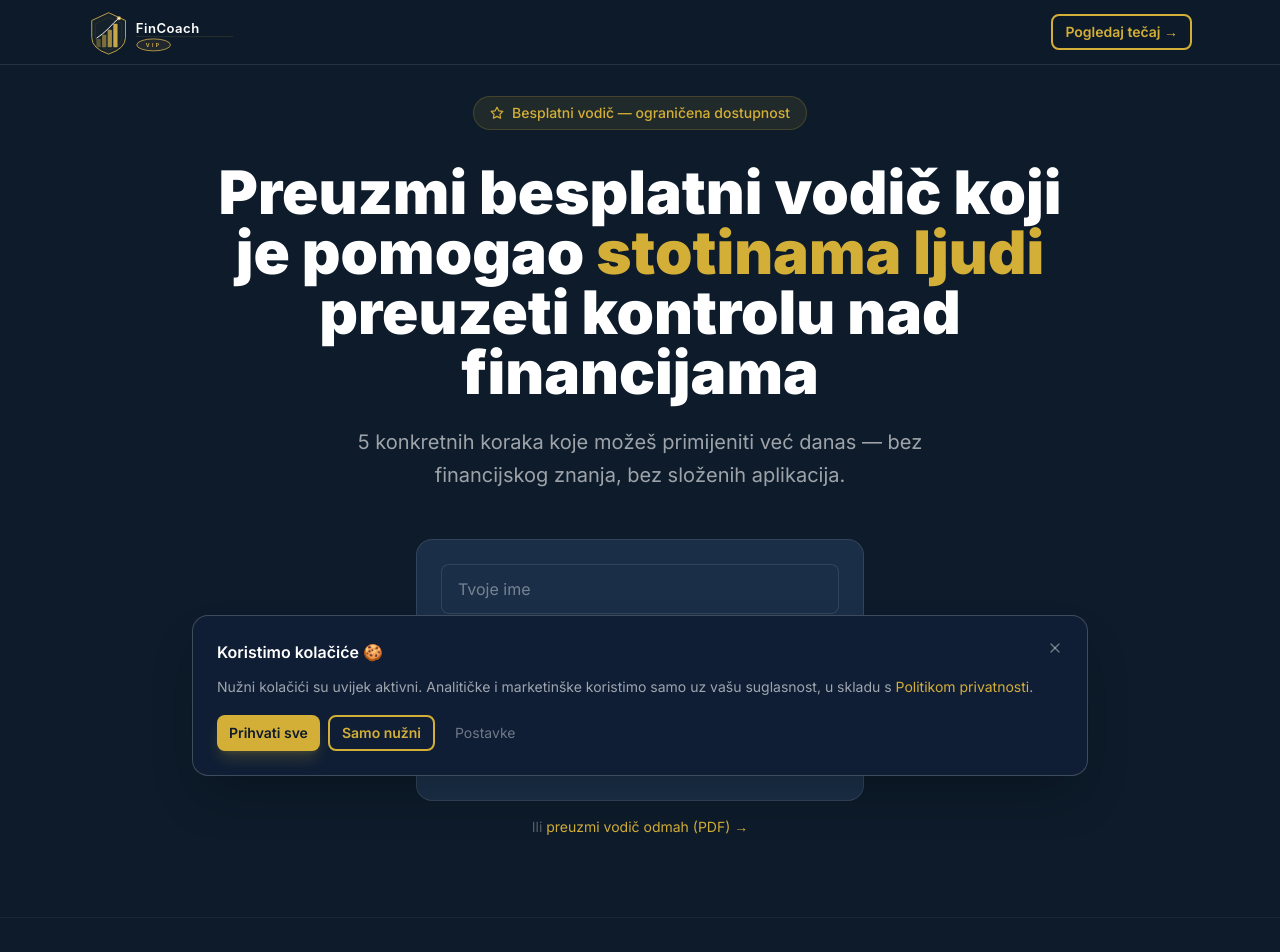
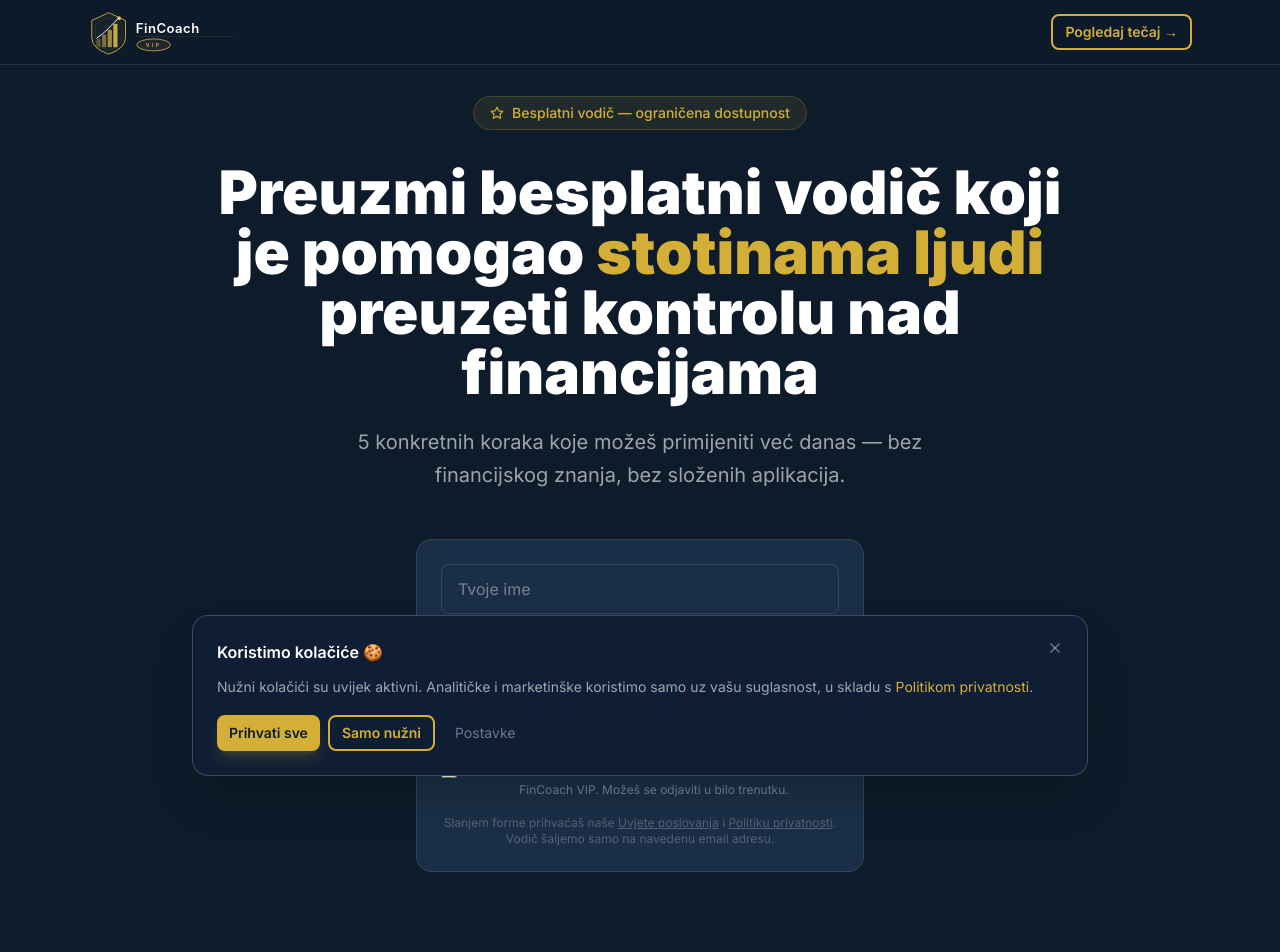
Before and after one commit to financijskiexpert/fincoach-vip, a Next.js app: page / in a window 1280 px wide. Shown: the top 952 px of the page. Built offline with nearby package versions, Linux system fonts and the light colour scheme; no server answers.

Commit message:
GDPR-compliant lead form: marketing consent checkbox, PDF via Brevo email

```diff
--- a/src/app/api/leads/route.ts
+++ b/src/app/api/leads/route.ts
@@ -3,12 +3,12 @@ import { createServiceClient } from '@/lib/supabase/server'
 import { addContact, sendLeadPdfEmail } from '@/lib/brevo'
 import { addDays } from 'date-fns'
 
-const PDF_URL = `${process.env.NEXT_PUBLIC_SITE_URL}/pdf/5-koraka-do-financijske-slobode.pdf`
+const PDF_URL = `${process.env.NEXT_PUBLIC_SITE_URL}/downloads/vodic-financijska-stabilnost.pdf`
 
 export async function POST(request: NextRequest) {
   try {
     const body = await request.json()
-    const { email, full_name, source = 'landing' } = body
+    const { email, full_name, source = 'landing', marketing_consent = false } = body
 
     if (!email) {
       return NextResponse.json({ error: 'Email je obavezan.' }, { status: 400 })
@@ -33,6 +33,8 @@ export async function POST(request: NextRequest) {
           full_name: full_name ?? '',
           source,
           countdown_expires_at: countdownExpiresAt,
+          marketing_consent: marketing_consent,
+          marketing_consent_at: marketing_consent ? new Date().toISOString() : null,
         },
         {
           onConflict: 'email',
@@ -51,6 +53,8 @@ export async function POST(request: NextRequest) {
     const firstName = full_name?.split(' ')[0] ?? ''
     const lastName = full_name?.split(' ').slice(1).join(' ') ?? ''
 
+    // Vedno dodaj v Brevo kontakte (za transakcijske emaile)
+    // V marketing listo (ID 2) samo z eksplicitnim soglasjem — GDPR čl. 6/1/a
     const brevoResult = await addContact({
       email: email.toLowerCase().trim(),
       firstName,
@@ -58,8 +62,9 @@ export async function POST(request: NextRequest) {
       attributes: {
         SOURCE: source,
         COUNTDOWN_EXPIRES: countdownExpiresAt,
+        MARKETING_CONSENT: marketing_consent ? 'true' : 'false',
       },
-      listIds: [2], // Leads list — adjust ID per your Brevo setup
+      listIds: marketing_consent ? [2] : [], // Lista 2 = marketing sekvenca — samo s soglasjem
     })
 
     // Update Brevo contact ID in Supabase if we got one
--- a/src/app/page.tsx
+++ b/src/app/page.tsx
@@ -12,6 +12,7 @@ import { Badge } from '@/components/ui/badge'
 export default function LandingPage() {
   const [name, setName] = useState('')
   const [email, setEmail] = useState('')
+  const [marketingConsent, setMarketingConsent] = useState(false)
   const [loading, setLoading] = useState(false)
   const [submitted, setSubmitted] = useState(false)
 
@@ -26,7 +27,7 @@ export default function LandingPage() {
       const res = await fetch('/api/leads', {
         method: 'POST',
         headers: { 'Content-Type': 'application/json' },
-        body: JSON.stringify({ email, full_name: name, source: 'landing' }),
+        body: JSON.stringify({ email, full_name: name, source: 'landing', marketing_consent: marketingConsent }),
       })
       if (!res.ok) throw new Error()
       setSubmitted(true)
@@ -102,22 +103,30 @@ export default function LandingPage() {
                 <Button type="submit" size="lg" loading={loading} className="w-full text-base">
                   Pošalji mi vodič besplatno →
                 </Button>
-                <p className="text-xs text-white/30 text-center">
-                  Bez spama. Možeš se odjaviti u bilo trenutku.
+
+                {/* GDPR marketing consent — privzeto neoznačeno */}
+                <label className="flex items-start gap-3 cursor-pointer group">
+                  <input
+                    type="checkbox"
+                    checked={marketingConsent}
+                    onChange={e => setMarketingConsent(e.target.checked)}
+                    className="mt-0.5 w-4 h-4 shrink-0 accent-[#D4AF37] cursor-pointer"
+                  />
+                  <span className="text-xs text-white/40 group-hover:text-white/60 transition-colors leading-relaxed">
+                    Slažem se s primanjem edukativnih savjeta i posebnih ponuda od FinCoach VIP. Možeš se odjaviti u bilo trenutku.
+                  </span>
+                </label>
+
+                <p className="text-xs text-white/25 text-center">
+                  Slanjem forme prihvaćaš naše{' '}
+                  <Link href="/uvjetiposlovanja" className="underline hover:text-white/50">Uvjete poslovanja</Link>
+                  {' '}i{' '}
+                  <Link href="/politikaprivatnosti" className="underline hover:text-white/50">Politiku privatnosti</Link>.
+                  {' '}Vodič šaljemo samo na navedenu email adresu.
                 </p>
               </div>
             </form>
           )}
-          <p className="mt-4 text-white/30 text-sm">
-            Ili{' '}
-            <a
-              href="/downloads/vodic-financijska-stabilnost.pdf"
-              download
-              className="text-gold hover:underline"
-            >
-              preuzmi vodič odmah (PDF) →
-            </a>
-          </p>
         </div>
       </section>
 
@@ -329,6 +338,25 @@ export default function LandingPage() {
                 <Button type="submit" size="lg" loading={loading} className="w-full">
                   Pošalji mi vodič besplatno →
                 </Button>
+
+                <label className="flex items-start gap-3 cursor-pointer group">
+                  <input
+                    type="checkbox"
+                    checked={marketingConsent}
+                    onChange={e => setMarketingConsent(e.target.checked)}
+                    className="mt-0.5 w-4 h-4 shrink-0 accent-[#D4AF37] cursor-pointer"
+                  />
+                  <span className="text-xs text-white/40 group-hover:text-white/60 transition-colors leading-relaxed">
+                    Slažem se s primanjem edukativnih savjeta i posebnih ponuda od FinCoach VIP. Možeš se odjaviti u bilo trenutku.
+                  </span>
+                </label>
+
+                <p className="text-xs text-white/25 text-center">
+                  Slanjem forme prihvaćaš naše{' '}
+                  <Link href="/uvjetiposlovanja" className="underline hover:text-white/50">Uvjete poslovanja</Link>
+                  {' '}i{' '}
+                  <Link href="/politikaprivatnosti" className="underline hover:text-white/50">Politiku privatnosti</Link>.
+                </p>
               </div>
             </form>
           )}
--- a/src/lib/brevo.ts
+++ b/src/lib/brevo.ts
@@ -141,7 +141,7 @@ export async function sendWelcomeEmail(email: string, name: string): Promise<voi
           <p class="p"><strong>Brane</strong><br>Financijski coach</p>
         </div>
         <div class="footer">
-          © 2024 FinCoach VIP · <a href="${process.env.NEXT_PUBLIC_SITE_URL}/odjava" style="color: #4a5568;">Odjava</a>
+          © 2026 FinCoach VIP · <a href="${process.env.NEXT_PUBLIC_SITE_URL}/odjava" style="color: #4a5568;">Odjava</a>
         </div>
       </div>
     </body>
@@ -180,19 +180,22 @@ export async function sendLeadPdfEmail(email: string, name: string, pdfUrl: stri
         </div>
         <div class="body">
           <div class="h1">Evo tvog besplatnog vodiča, ${name}!</div>
-          <p class="p">Hvala što si preuzeo/la vodič <strong>"5 koraka do financijske slobode"</strong>.</p>
-          <p class="p">Unutar ćeš pronaći konkretne, odmah primjenjive korake koji su pomogli stotinama ljudi preuzeti kontrolu nad financijama.</p>
+          <p class="p">Hvala što si preuzeo/la vodič <strong>"Savjeti i tehnike za financijsku stabilnost"</strong> od Brane Recek.</p>
+          <p class="p">Unutar ćeš pronaći konkretne, odmah primjenjive savjete i tehnike koji su pomogli stotinama ljudi preuzeti kontrolu nad financijama.</p>
           <div style="text-align: center;">
             <a href="${pdfUrl}" class="btn">Preuzmi vodič (PDF) →</a>
           </div>
           <p class="p">Kao poseban bonus, za sljedeća <strong>3 dana</strong> imaš pristup posebnoj cijeni za naš kompletan 90-dnevni program.</p>
-          <p class="p">Provjeri ovdje:</p>
-          <div style="text-align: center;">
-            <a href="${process.env.NEXT_PUBLIC_SITE_URL}/tecaj" style="color: #D4AF37;">Pogledaj tečaj →</a>
+          <div style="text-align: center; margin-top: 8px;">
+            <a href="${process.env.NEXT_PUBLIC_SITE_URL}/tecaj" style="color: #D4AF37;">Pogledaj kompletan tečaj →</a>
           </div>
+          <p class="p" style="margin-top: 24px; font-size: 13px; color: #718096;">
+            Primio/la si ovaj email jer si preuzeo/la besplatni vodič s fincoach.vip.<br>
+            <a href="${process.env.NEXT_PUBLIC_SITE_URL}/odjava" style="color: #718096;">Odjavi se ovdje</a> ako ne želiš više primati emailove.
+          </p>
         </div>
         <div class="footer">
-          © 2024 FinCoach VIP · <a href="${process.env.NEXT_PUBLIC_SITE_URL}/odjava" style="color: #4a5568;">Odjava</a>
+          © 2026 FinCoach VIP · <a href="${process.env.NEXT_PUBLIC_SITE_URL}/odjava" style="color: #4a5568;">Odjava</a>
         </div>
       </div>
     </body>
```
